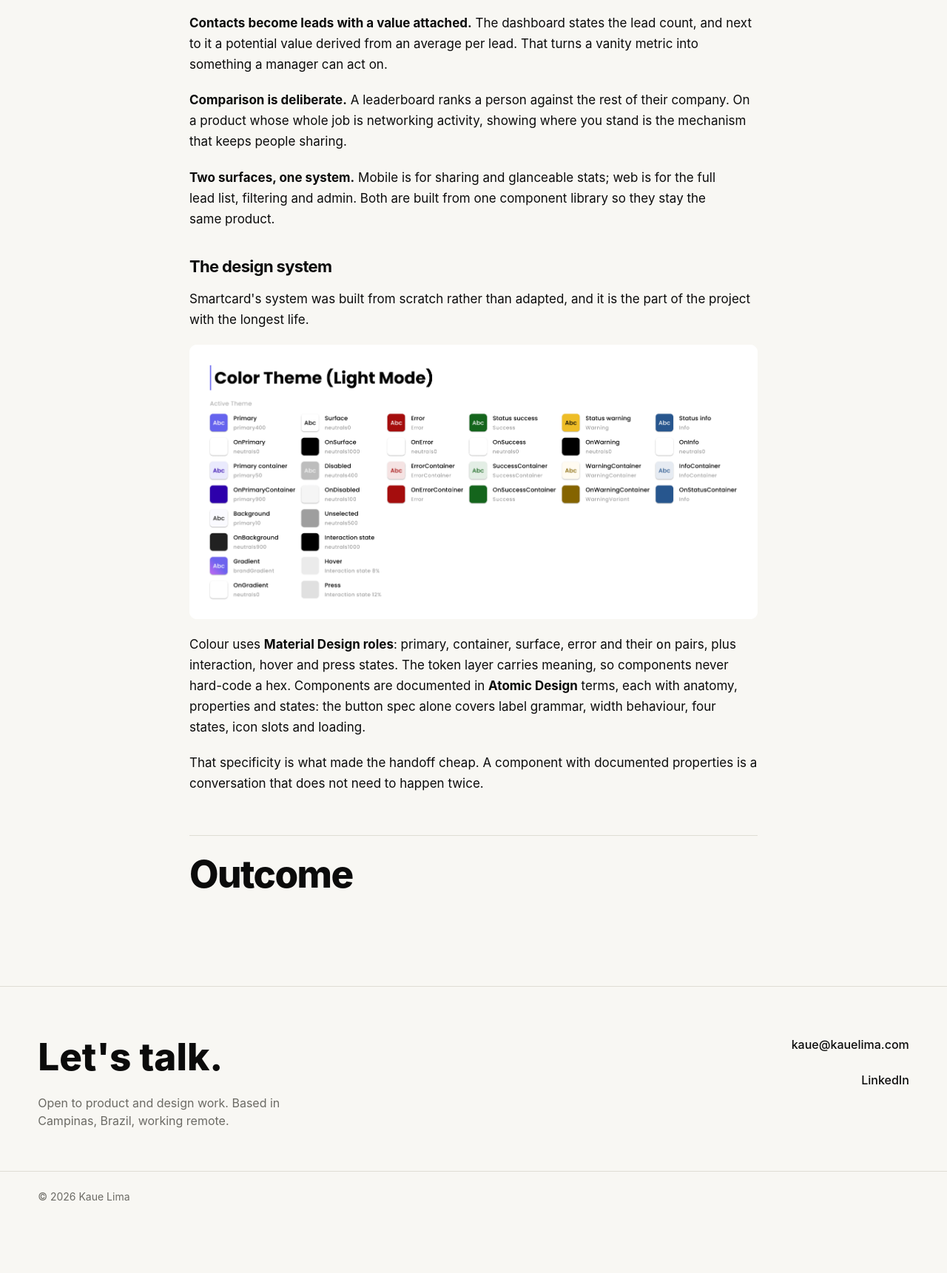
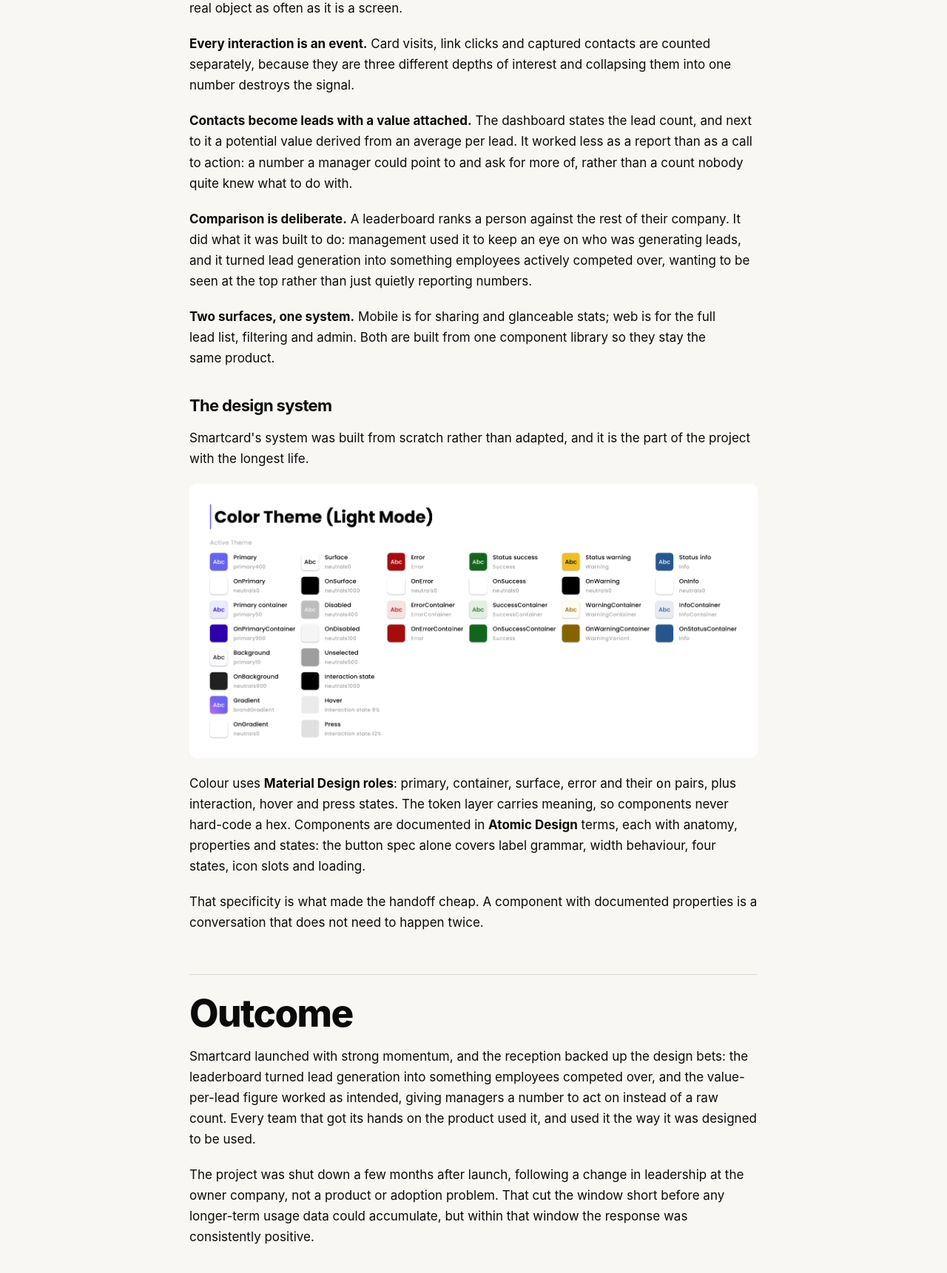
Before and after one commit to kauelima/kauelima.com, an Astro site: page /projects/smartcard in a window 1280 px wide. Shown: the part 3518-5239 px from the top of the page at 74% size. Before the commit the page ends 5170 px from the top, so only its background shows below. Built offline with nearby package versions, Linux system fonts and the light colour scheme; Astro itself is replaced by a stand-in of ours.

Commit message:
Enhance project description for Smartcard, detailing company account structure and competitive lead generation features

```diff
--- a/src/content/projects/smartcard.mdx
+++ b/src/content/projects/smartcard.mdx
@@ -49,6 +49,12 @@ of its people are actually generating contacts, or what any of that is worth.
 The design reframed the card as **the top of a funnel rather than a
 credential**, and everything followed from that.
 
+**The account is a company, not a person.** A business signs up, not an
+individual: it gets its own white-label branding and registers the employees
+who each get a card. Every employee's leads roll up into one place, so a
+manager sees the whole team's activity rather than piecing it together from
+whoever remembers to report.
+
 **The card is the product surface.** Photo, name, title, contact details,
 company mark, a QR code and a row of link buttons: website, Instagram,
 WhatsApp, LinkedIn. It is the thing shared, so it carries the brand and stays
@@ -61,12 +67,16 @@ contacts are counted separately, because they are three different depths of
 interest and collapsing them into one number destroys the signal.
 
 **Contacts become leads with a value attached.** The dashboard states the lead
-count, and next to it a potential value derived from an average per lead. That
-turns a vanity metric into something a manager can act on.
+count, and next to it a potential value derived from an average per lead. It
+worked less as a report than as a call to action: a number a manager could
+point to and ask for more of, rather than a count nobody quite knew what to do
+with.
 
 **Comparison is deliberate.** A leaderboard ranks a person against the rest of
-their company. On a product whose whole job is networking activity, showing
-where you stand is the mechanism that keeps people sharing.
+their company. It did what it was built to do: management used it to keep an
+eye on who was generating leads, and it turned lead generation into something
+employees actively competed over, wanting to be seen at the top rather than
+just quietly reporting numbers.
 
 **Two surfaces, one system.** Mobile is for sharing and glanceable stats; web
 is for the full lead list, filtering and admin. Both are built from one
@@ -93,13 +103,15 @@ loading.
 That specificity is what made the handoff cheap. A component with documented
 properties is a conversation that does not need to happen twice.
 
-{/* TODO(kaue): the parts only you can write:
-     - what the first card direction got wrong
-     - how the leaderboard landed with real users
-     - whether the value-per-lead figure survived contact with customers
-     - adoption or launch results you can share publicly */}
-
 ## Outcome
 
-{/* TODO(kaue): replace with results you can share publicly. Avoid numbers you
-    can't source. A qualitative outcome is better than an invented metric. */}
+Smartcard launched with strong momentum, and the reception backed up the
+design bets: the leaderboard turned lead generation into something employees
+competed over, and the value-per-lead figure worked as intended, giving
+managers a number to act on instead of a raw count. Every team that got its
+hands on the product used it, and used it the way it was designed to be used.
+
+The project was shut down a few months after launch, following a change in
+leadership at the owner company, not a product or adoption problem. That cut
+the window short before any longer-term usage data could accumulate, but
+within that window the response was consistently positive.
```
